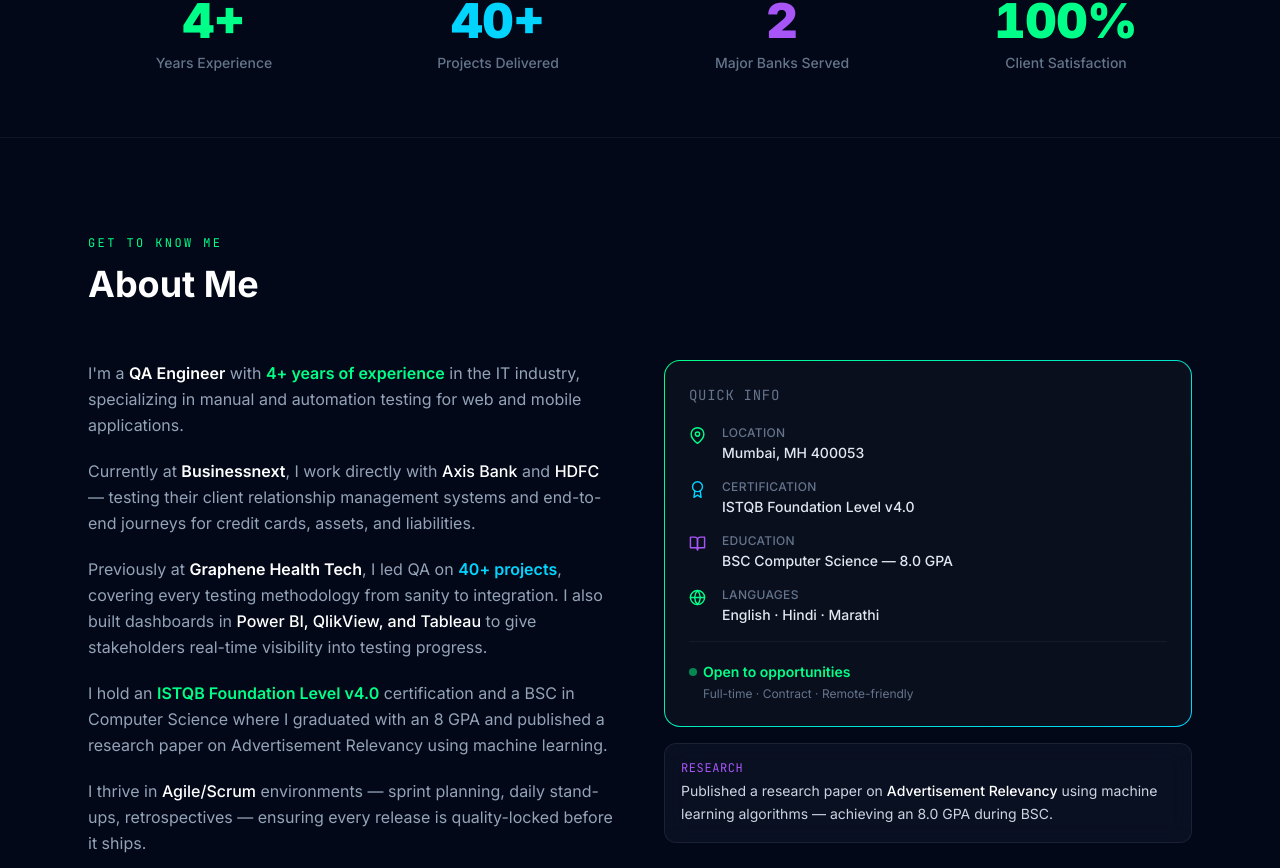
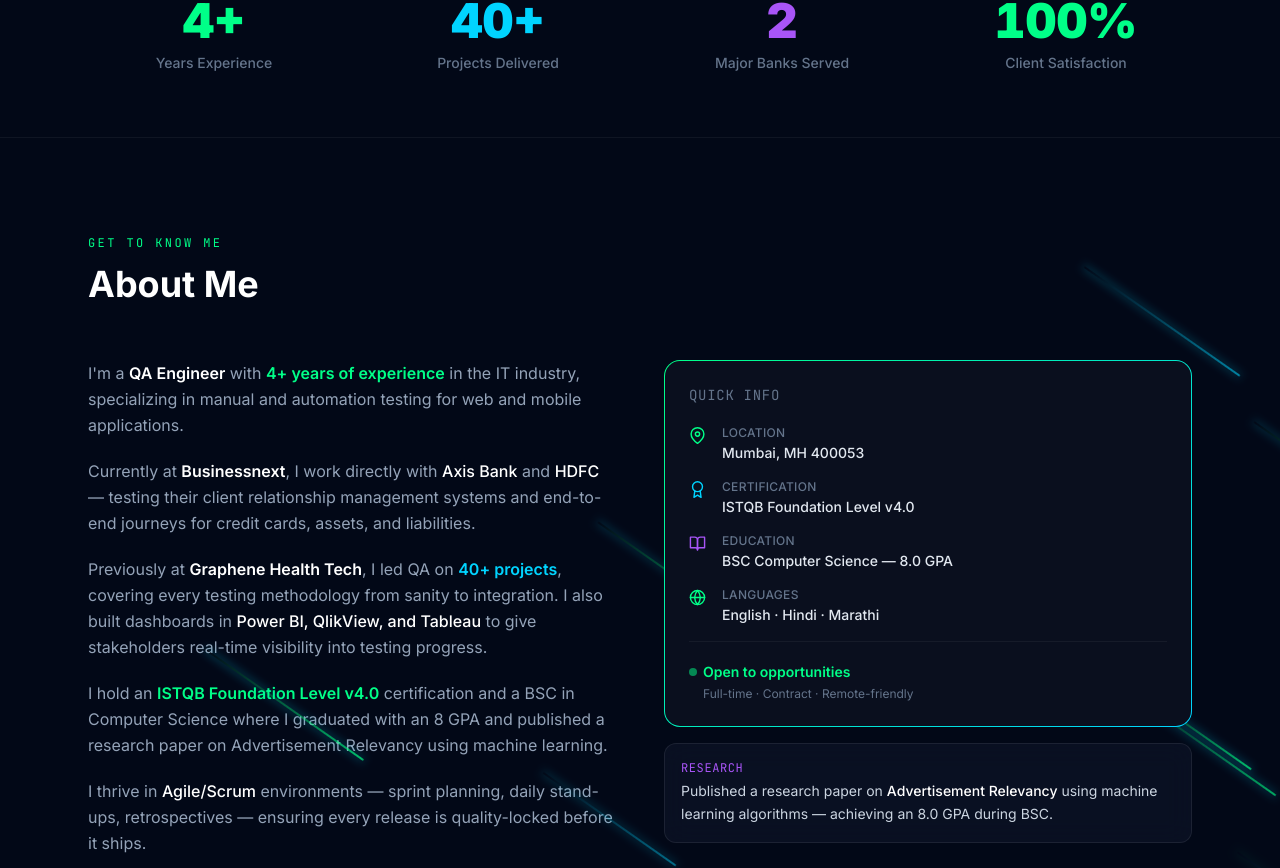
Before and after one commit to rg12/rayan-portfolio, a React (Vite) app: page / in a window 1280 px wide. Shown: the part 868-1736 px from the top of the page. Built offline with nearby package versions, Linux system fonts and the light colour scheme.

Commit message:
Add meteor shooting-star animation to About section

```diff
--- a/src/components/About.jsx
+++ b/src/components/About.jsx
@@ -1,6 +1,7 @@
 import { motion } from 'framer-motion'
 import { useInView } from '../hooks/useInView'
 import { FiMapPin, FiAward, FiBookOpen, FiGlobe } from 'react-icons/fi'
+import Meteors from './Meteors'
 
 const highlights = [
   { icon: FiMapPin, label: 'Location', value: 'Mumbai, MH 400053', color: 'text-neon-green' },
@@ -13,7 +14,8 @@ export default function About() {
   const [ref, inView] = useInView()
 
   return (
-    <section id="about" ref={ref} className="py-24">
+    <section id="about" ref={ref} className="py-24 relative overflow-hidden">
+      <Meteors count={18} />
       <div className="max-w-6xl mx-auto px-6">
         {/* Header */}
         <motion.div
--- /dev/null
+++ b/src/components/Meteors.jsx
@@ -0,0 +1,37 @@
+import { useMemo } from 'react'
+
+export default function Meteors({ count = 18 }) {
+  const meteors = useMemo(() =>
+    Array.from({ length: count }, (_, i) => ({
+      id: i,
+      // spread along top + right edges
+      top: `${Math.random() * 60}%`,
+      left: `${Math.random() * 100}%`,
+      delay: `${(Math.random() * 6).toFixed(2)}s`,
+      duration: `${(Math.random() * 3 + 3).toFixed(2)}s`,
+      width: `${Math.floor(Math.random() * 120 + 80)}px`,
+      color: Math.random() > 0.45 ? 'rgba(0,255,136,0.85)' : 'rgba(0,212,255,0.75)',
+      glow: Math.random() > 0.45 ? 'rgba(0,255,136,0.35)' : 'rgba(0,212,255,0.35)',
+    })),
+  [count])
+
+  return (
+    <div className="absolute inset-0 overflow-hidden pointer-events-none" aria-hidden>
+      {meteors.map(m => (
+        <span
+          key={m.id}
+          className="meteor-streak"
+          style={{
+            top: m.top,
+            left: m.left,
+            width: m.width,
+            animationDelay: m.delay,
+            animationDuration: m.duration,
+            '--meteor-color': m.color,
+            '--meteor-glow': m.glow,
+          }}
+        />
+      ))}
+    </div>
+  )
+}
--- a/src/index.css
+++ b/src/index.css
@@ -157,6 +157,25 @@ body {
   }
 }
 
+/* Meteor animation */
+.meteor-streak {
+  position: absolute;
+  height: 1.5px;
+  border-radius: 9999px;
+  background: linear-gradient(90deg, var(--meteor-color, rgba(0,255,136,0.85)), transparent);
+  box-shadow: 0 0 8px 1px var(--meteor-glow, rgba(0,255,136,0.3));
+  transform: rotate(215deg) translateX(0);
+  opacity: 0;
+  animation: meteor linear infinite;
+}
+
+@keyframes meteor {
+  0%   { transform: rotate(215deg) translateX(0);      opacity: 0; }
+  5%   { opacity: 1; }
+  80%  { opacity: 0.6; }
+  100% { transform: rotate(215deg) translateX(-700px); opacity: 0; }
+}
+
 /* Input styles */
 .form-input {
   background: rgba(15, 23, 42, 0.8);
```
